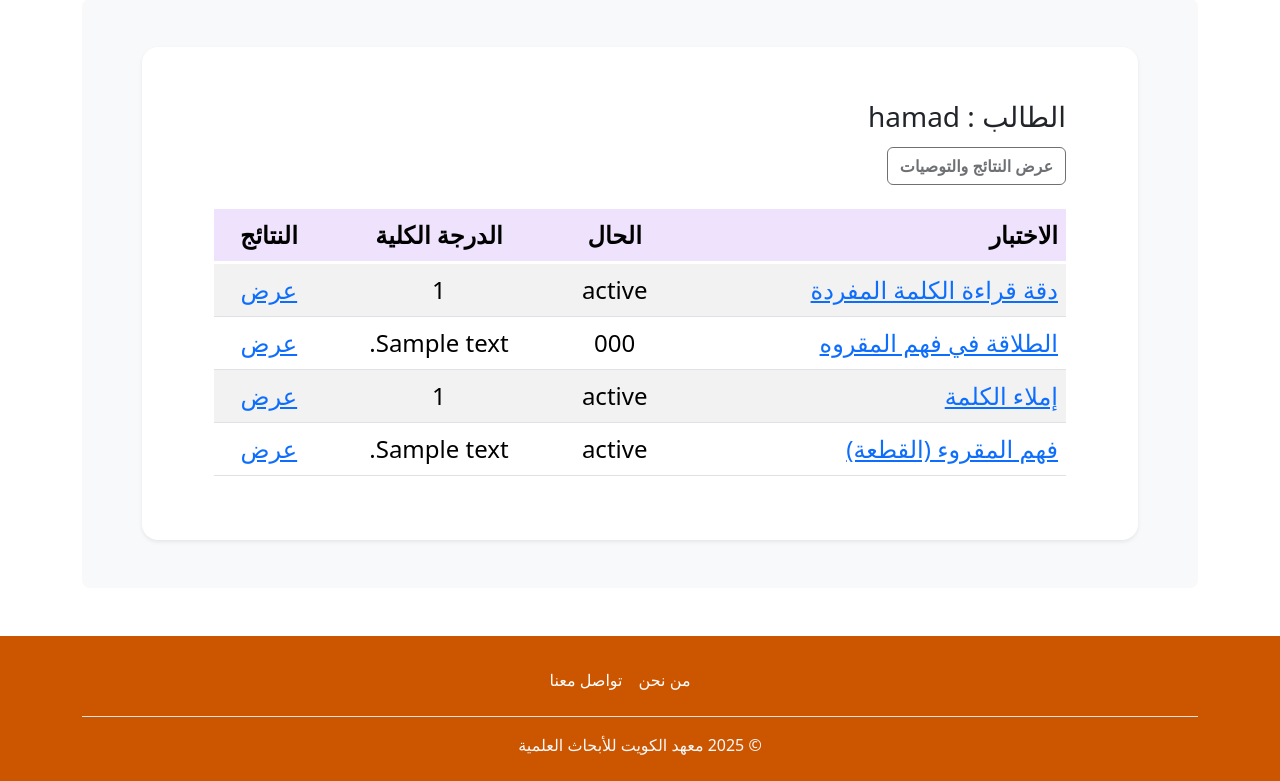
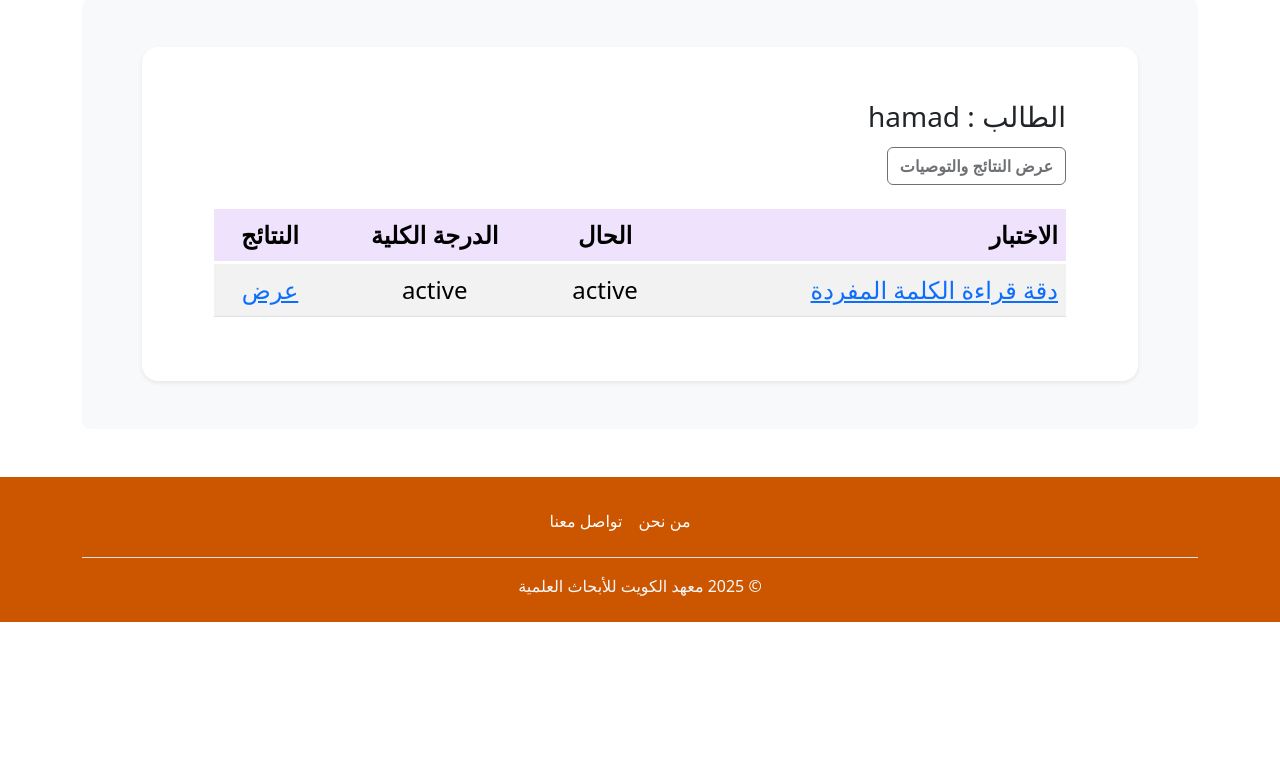
Before and after one commit to KISRDevelopment/SD024C, a Django app: template SD024C/electronic_diagnosis_test/templates/secondary_test/testPage.html in a window 1280 px wide. Shown: the part 306-1087 px from the top of the page. After the commit the page ends 928 px from the top, so only its background shows below. Run offline with Django 4.2, Linux system fonts and the light colour scheme; data comes from the database, SQL or seed files in the repository; tables that the repository leaves empty hold one stand-in row (values such as "Sample post"); the template is opened without the code that fills it: values that come from a table or form of the project are taken from there, most other values are stand-ins (such as "Sample title", 1, 10 or a date in 2020); parts of the project's set-up code (start-up, migrations or seed data) failed here and were passed over.

Commit message:
set up test1 layout

```diff
--- a/SD024C/electronic_diagnosis_test/templates/secondary_test/testPage.html
+++ b/SD024C/electronic_diagnosis_test/templates/secondary_test/testPage.html
@@ -10,9 +10,9 @@
     </div>
     <div class="container" style="direction: rtl;">
         <p class="text-m-b fs-3" style="margin-bottom: 10px;">الطالب : {{student}}</p>
-        {% if context_obj.status_obj == "منجز " and context_ltrs.status_ltrs == "منجز " and context_phoneme.status_phoneme == "منجز " and context_nonWrdRep.status_nonWrdRep == "منجز " and context_nonWrdReading.status_nonWrdReading == "منجز "%}
+        {% if context_test1.status_test1 == "منجز " %}
         <a href="{% url 'showREC'%}" style="font-weight: bold;" type="submit" class="btn-outline-p"> عرض النتائج والتوصيات </a>
-        {% elif context_obj.status_obj == "توقف " or context_ltrs.status_ltrs == "توقف "%}
+        {% elif context_test1.status_test1 == "توقف " or context_ltrs.status_ltrs == "توقف "%}
         <a href="{% url 'showREC'%}" style="font-weight: bold;" type="submit" class="btn-outline-p"> عرض النتائج والتوصيات </a>
         {% else %}
         <button class="btn" disabled="disabled" style="font-weight: bold;" href="#" type="submit" class="btn-outline-p"> عرض النتائج والتوصيات</button> {% endif %}
@@ -30,65 +30,65 @@
                 <tbody>
                     <tr>
                         <td>
-                            <a name="rpdNOTst" href="{% url 'secondary_test1'%}" id="rapidNamingObj" type="submit" value="التسمية السريعة للأشكال" class="btn-t-enabled">دقة قراءة الكلمة المفردة</a>
+                            <a name="test1" href="{% url 'test1_training_sec'%}" id="test1Obj" type="submit" value="دقة قراءة الكلمة المفردة" class="btn-t-enabled">دقة قراءة الكلمة المفردة</a>
                         </td>
                         <td style="text-align: center;">
-                            {%if context_obj.rpdNOwrongA != None%} {{context_obj.status_obj}} {% else %} {{context_obj.status_obj}} {%endif%}
+                            {%if context_test1.correctAnswers != None%} {{context_test1.status_test1}} {% else %} {{context_test1.status_test1}} {%endif%}
                         </td>
-                        <td style="text-align: center;">{%if context_obj.rpdNOwrongA != None%} {{context_obj.totalScore_obj}} {% else %} ------- {%endif%}
+                        <td style="text-align: center;">{%if context_test1.correctAnswers != None%} {{context_test1.status_test1}} {% else %} ------- {%endif%}
                         </td>
-                        <td style="text-align: center;">{%if context_obj.rpdNOwrongA != None%}
+                        <td style="text-align: center;">{%if context_test1.status_test1 != None%}
                             <a href="#" id="showResult" data-toggle="modal" data-target="#ModalShowObj" class="btn-t-enabled"> عرض </a> {% else %}
                             <button disabled="disabled" name="showRslt" href="" id="showResult" type="submit" value="عرض" class="btn-t-disabled"> عرض </button> {%endif%}
                         </td>
                     </tr>
-                    <tr>
+                    <!--<tr>
                         <td>
-                            <a id="phonemeDeletion" href="{% url 'secondary_test2'%}" type="button" class="btn-t-enabled">الطلاقة في فهم المقروه</a>
+                            <a id="test2" href="{% url 'secondary_test2'%}" type="button" class="btn-t-enabled">الطلاقة في فهم المقروه</a>
                         </td>
                         <td style="text-align: center;">
-                            {%if context_phoneme.correctAnswers != None%} {{context_phoneme.status_phoneme}} {% else %} {{context_phoneme.status_phoneme}} {%endif%}
+                            {%if context_test2.correctAnswers != None%} {{context_test2.status_test2}} {% else %} {{context_test2.status_test2}} {%endif%}
                         </td>
                         <td style="text-align: center;">
-                            {%if context_phoneme.correctAnswers != None%} {{context_phoneme.correctAnswers}} {% else %} ------- {%endif%}
+                            {%if context_test2.correctAnswers != None%} {{context_test2.correctAnswers}} {% else %} ------- {%endif%}
                         </td>
                         <td style="text-align: center;">
-                            {%if context_phoneme.correctAnswers != None%}
+                            {%if context_test2.correctAnswers != None%}
                             <a href="#" id="showResult" data-toggle="modal" data-target="#ModalShowPhoneme" class="btn-t-enabled"> عرض </a> {% else %}
                             <button disabled="disabled" name="showRslt" href="" id="showResult" type="submit" value="عرض" class="btn-t-disabled"> عرض </button> {%endif%}
                         </td>
                     </tr>
                     <tr>
                         <td>
-                            <a name="rpdNLTst" href="{% url 'secondary_test3'%}" id="rapidNamingLtr" type="submit" value="التسمية السريعة للحروف" class="btn-t-enabled">إملاء الكلمة</a>
+                            <a name="test3" href="{% url 'secondary_test3'%}" id="test3" type="submit" value="التسمية السريعة للحروف" class="btn-t-enabled">إملاء الكلمة</a>
                         </td>
                         <td style="text-align: center;">
-                            {%if context_ltrs.rpdNLwrongA != None%} {{context_ltrs.status_ltrs}} {% else %} {{context_ltrs.status_ltrs}} {%endif%}
+                            {%if context_test3.rpdNLwrongA != None%} {{context_test3.status_test3}} {% else %} {{context_test3.status_test3}} {%endif%}
                         </td>
                         <td style="text-align: center;">
-                            {%if context_ltrs.rpdNLwrongA != None%} {{context_ltrs.totalScore_ltr}} {% else %} ------- {%endif%}
+                            {%if context_test3.rpdNLwrongA != None%} {{context_test3.totalScore_test3}} {% else %} ------- {%endif%}
                         </td>
-                        <td style="text-align: center;">{%if context_ltrs.rpdNLwrongA != None%}
+                        <td style="text-align: center;">{%if context_test3.rpdNLwrongA != None%}
                             <a href="#" id="showResult" data-toggle="modal" data-target="#ModalShowLtrs" class="btn-t-enabled"> عرض </a> {% else %}
                             <button disabled="disabled" name="showRslt" href="" id="showResult" type="submit" value="عرض" class="btn-t-disabled"> عرض </button> {%endif%}
                         </td>
                     </tr>
                     <tr>
                         <td>
-                            <a href="{% url 'secondary_test4'%}" id="nonWordRepetition" type="button" class="btn-t-enabled">فهم المقروء (القطعة)</a>
+                            <a href="{% url 'secondary_test4'%}" id="test4" type="button" class="btn-t-enabled">فهم المقروء (القطعة)</a>
                         </td>
                         <td style="text-align: center;">
-                            {%if context_nonWrdRep.correctAnswers != None%} {{context_nonWrdRep.status_nonWrdRep}} {% else %} {{context_nonWrdRep.status_nonWrdRep}} {%endif%}
+                            {%if context_test4.correctAnswers != None%} {{context_test4.status_test4}} {% else %} {{context_test4.status_test4}} {%endif%}
                         </td>
                         <td style="text-align: center;">
-                            {%if context_nonWrdRep.correctAnswers != None%} {{context_nonWrdRep.correctAnswers}} {% else %} ------- {%endif%}
+                            {%if context_test4.correctAnswers != None%} {{context_test4.correctAnswers}} {% else %} ------- {%endif%}
                         </td>
                         <td style="text-align: center;">
-                            {%if context_nonWrdRep.correctAnswers != None%}
+                            {%if context_test4.correctAnswers != None%}
                             <a href="#" id="showResult" data-toggle="modal" data-target="#ModalShowRep" class="btn-t-enabled"> عرض </a> {% else %}
                             <button disabled="disabled" name="showRslt" href="" id="showResult" type="submit" value="عرض" class="btn-t-disabled"> عرض </button> {%endif%}
                         </td>
-                    </tr>
+                    </tr>-->
 
                 </tbody>
             </table>
```
